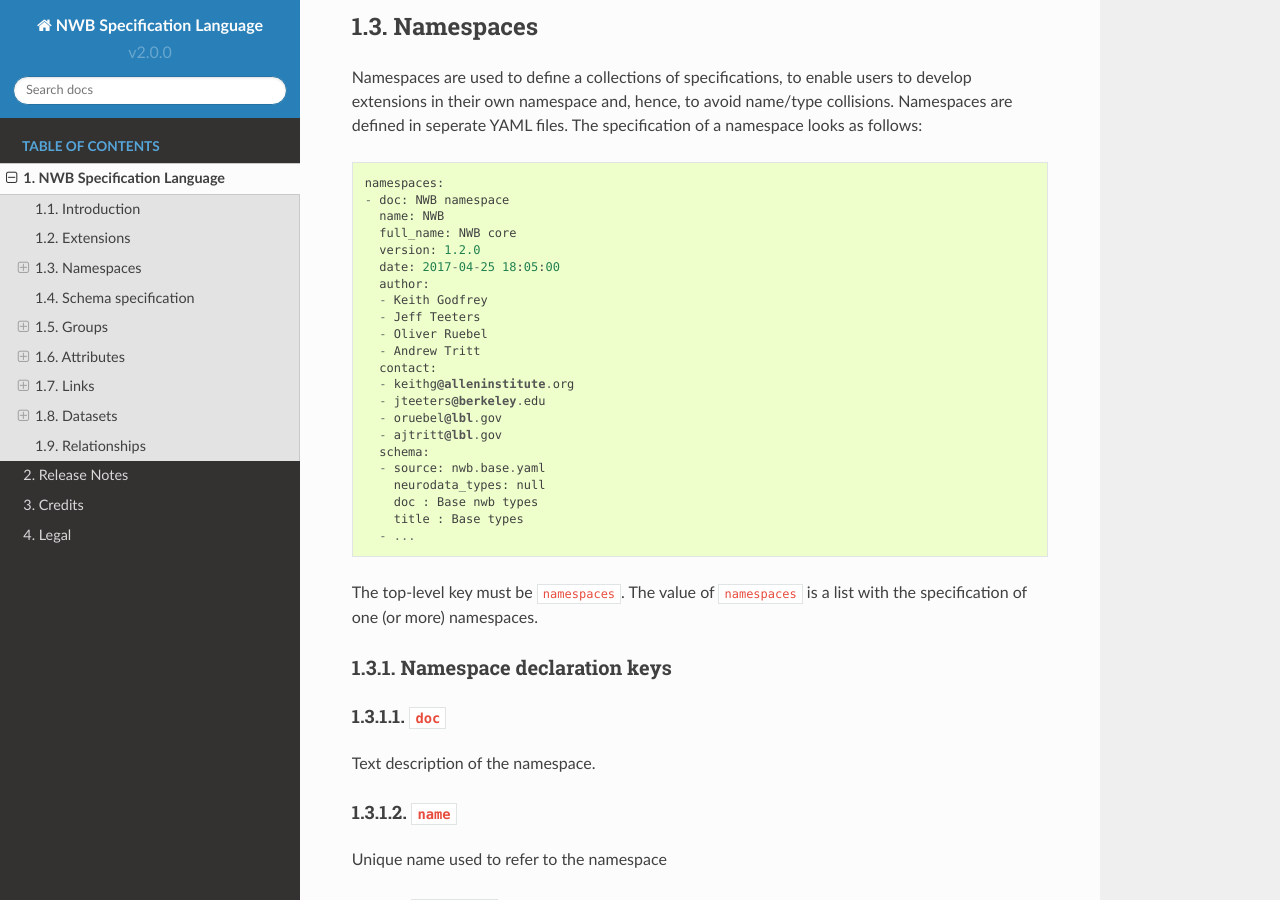
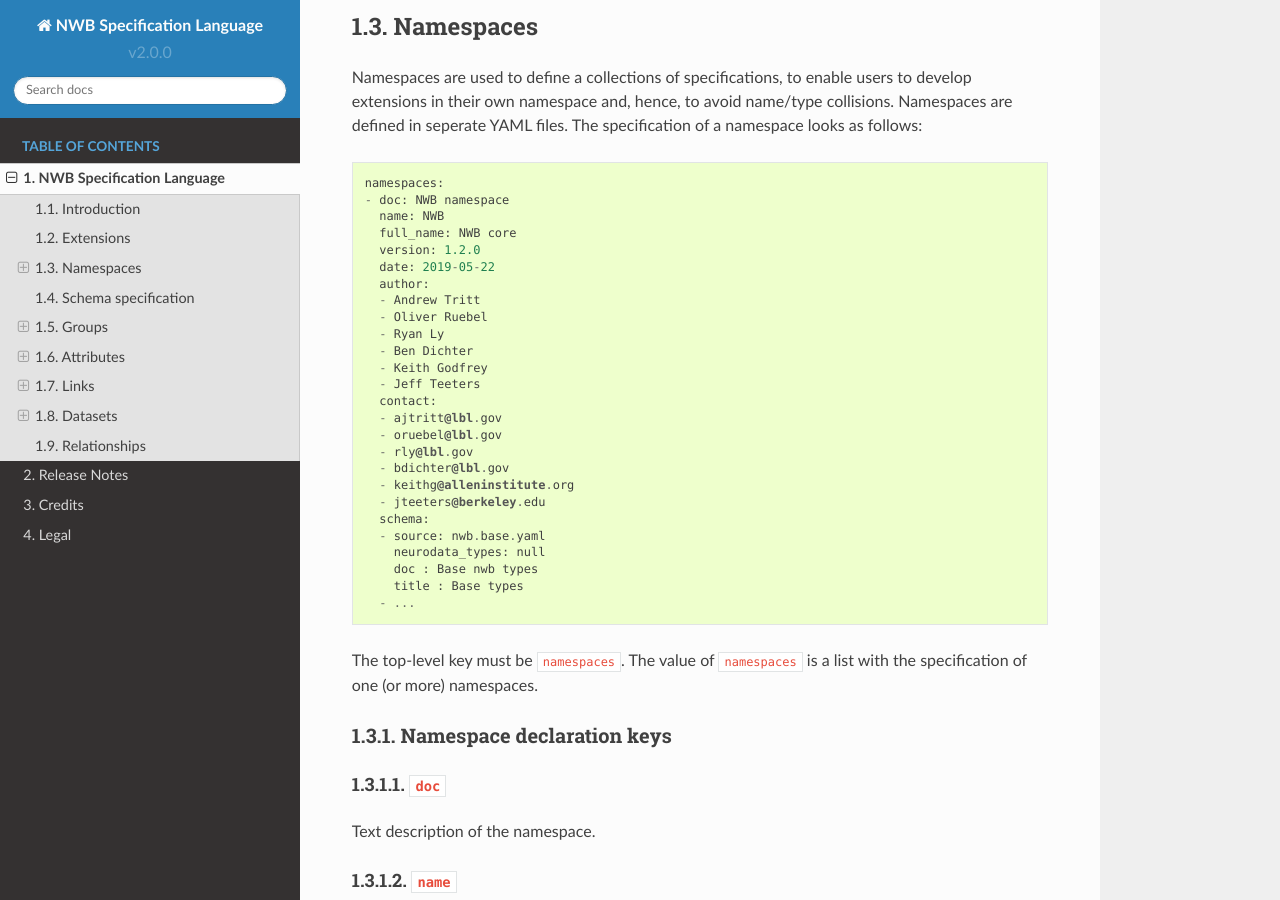
Before and after one commit to NeurodataWithoutBorders/nwb-schema, a Sphinx documentation site: the page built from docs/language/source/specification_language_description.rst, in a window 1280 px wide and 900 px high, scrolled down 1871 px. Built offline with Sphinx 7.4.7 and the Read the Docs theme 2.0.0, drawn with Linux system fonts in a browser that asks for light colours.

Commit message:
update authors
I should match new author list on nwb-schema https://github.com/NeurodataWithoutBorders/nwb-schema/pull/265

```diff
--- a/docs/language/source/specification_language_description.rst
+++ b/docs/language/source/specification_language_description.rst
@@ -99,17 +99,21 @@ The specification of a namespace looks as follows:
       name: NWB
       full_name: NWB core
       version: 1.2.0
-      date: 2017-04-25 18:05:00
+      date: 2019-05-22
       author:
+      - Andrew Tritt
+      - Oliver Ruebel
+      - Ryan Ly
+      - Ben Dichter
       - Keith Godfrey
       - Jeff Teeters
-      - Oliver Ruebel
-      - Andrew Tritt
       contact:
+      - ajtritt@lbl.gov
+      - oruebel@lbl.gov
+      - rly@lbl.gov
+      - bdichter@lbl.gov
       - keithg@alleninstitute.org
       - jteeters@berkeley.edu
-      - oruebel@lbl.gov
-      - ajtritt@lbl.gov
       schema:
       - source: nwb.base.yaml
         neurodata_types: null
```
